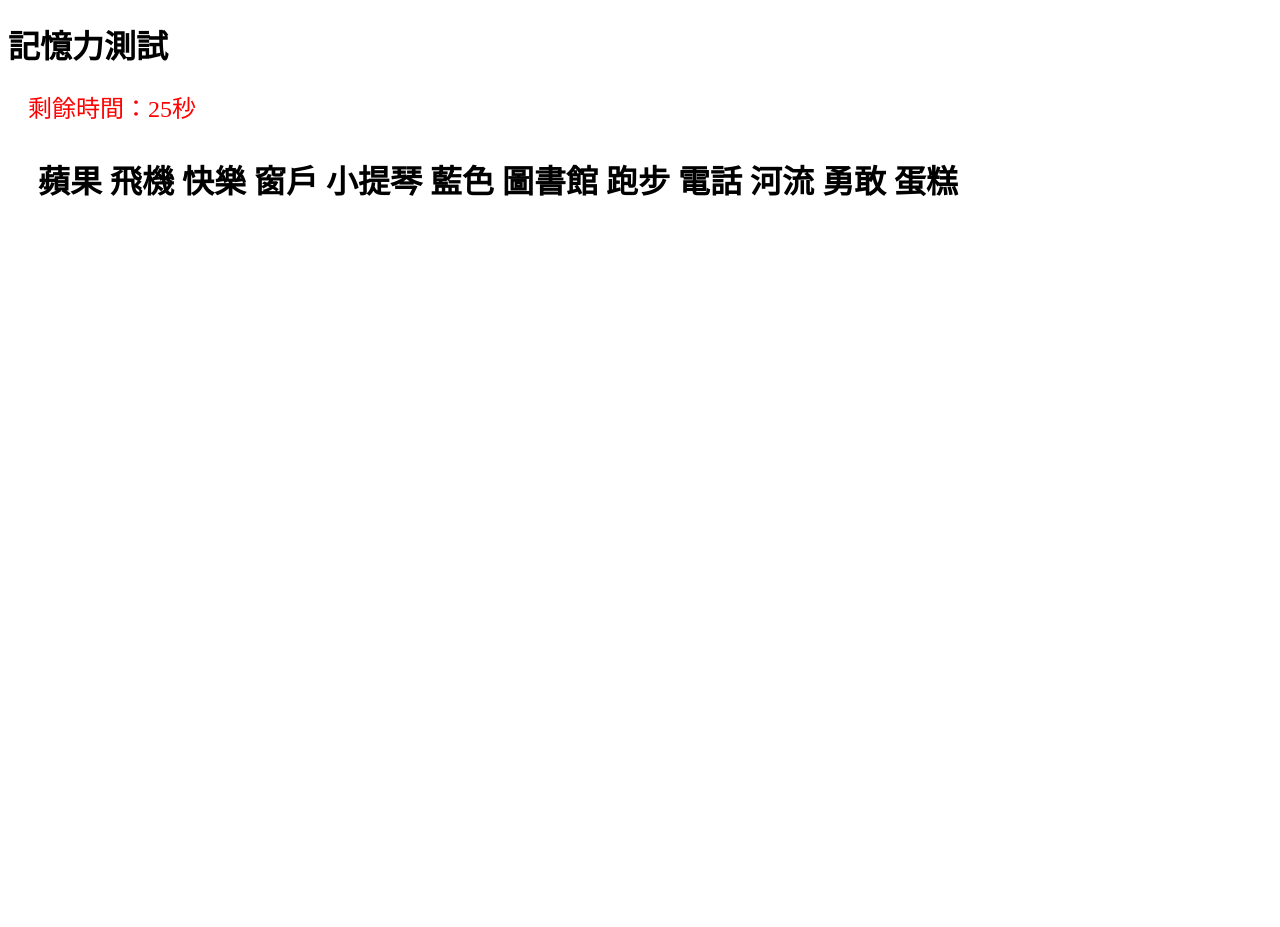
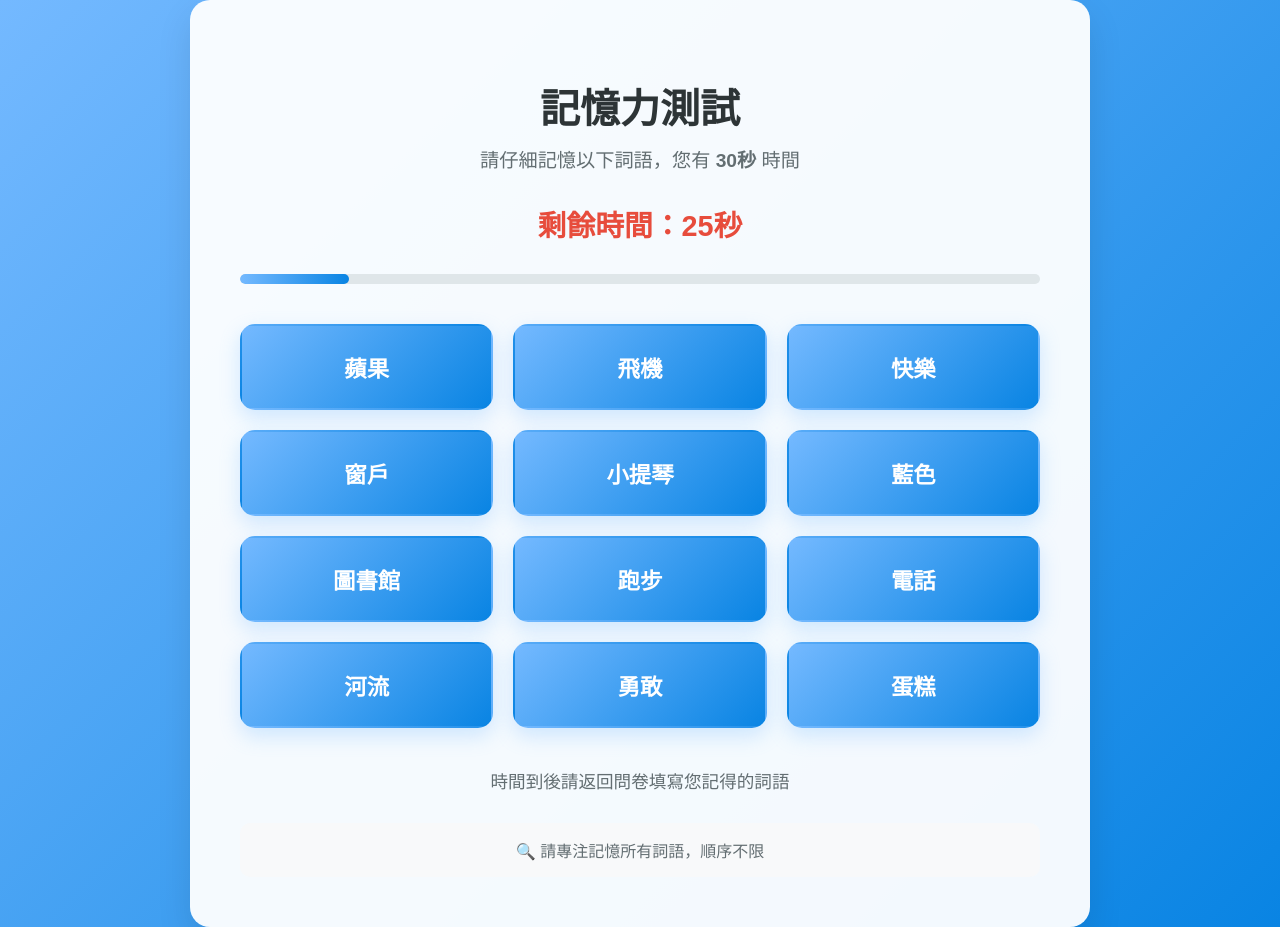
Before and after one commit to mmmacheuknam-cloud/memory-test, a plain HTML site: page index.html in a window 1280 px wide. Before the commit the page ends 800 px from the top, so only its background shows below. Drawn offline with Linux system fonts and the light colour scheme.

Commit message:
Update index.html

```diff
--- a/index.html
+++ b/index.html
@@ -3,28 +3,180 @@
 <head>
     <title>記憶力測試</title>
     <meta charset="utf-8">
+    <style>
+        body {
+            margin: 0;
+            padding: 0;
+            min-height: 100vh;
+            display: flex;
+            justify-content: center;
+            align-items: center;
+            background: linear-gradient(135deg, #74b9ff 0%, #0984e3 100%);
+            font-family: 'Arial', 'Microsoft JhengHei', sans-serif;
+        }
+
+        .container {
+            background: rgba(255, 255, 255, 0.95);
+            padding: 50px;
+            border-radius: 20px;
+            box-shadow: 0 15px 35px rgba(0, 0, 0, 0.1);
+            text-align: center;
+            max-width: 800px;
+            width: 90%;
+        }
+
+        h1 {
+            color: #2d3436;
+            font-size: 2.5em;
+            margin-bottom: 10px;
+            font-weight: bold;
+        }
+
+        .subtitle {
+            color: #636e72;
+            font-size: 1.2em;
+            margin-bottom: 30px;
+        }
+
+        #timer {
+            font-size: 1.8em;
+            color: #e74c3c;
+            margin: 25px 0;
+            font-weight: bold;
+        }
+
+        .words-grid {
+            display: grid;
+            grid-template-columns: repeat(3, 1fr);
+            gap: 20px;
+            margin: 40px 0;
+        }
+
+        .word-card {
+            background: linear-gradient(135deg, #74b9ff 0%, #0984e3 100%);
+            color: white;
+            padding: 25px 15px;
+            border-radius: 15px;
+            font-size: 1.4em;
+            font-weight: bold;
+            box-shadow: 0 8px 20px rgba(116, 185, 255, 0.3);
+            transition: all 0.3s ease;
+            border: 2px solid transparent;
+        }
+
+        .word-card:hover {
+            transform: translateY(-5px);
+            box-shadow: 0 12px 25px rgba(116, 185, 255, 0.4);
+            border: 2px solid #ffffff;
+        }
+
+        .progress-bar {
+            width: 100%;
+            height: 10px;
+            background: #dfe6e9;
+            border-radius: 5px;
+            margin: 30px 0;
+            overflow: hidden;
+        }
+
+        .progress {
+            height: 100%;
+            background: linear-gradient(90deg, #74b9ff, #0984e3);
+            width: 100%;
+            transition: width 1s linear;
+            border-radius: 5px;
+        }
+
+        .time-up {
+            color: #0984e3;
+            font-size: 2.5em;
+            margin: 30px 0;
+            font-weight: bold;
+        }
+
+        .instruction {
+            color: #636e72;
+            font-size: 1.1em;
+            margin-top: 20px;
+        }
+
+        .footer {
+            margin-top: 30px;
+            padding: 15px;
+            background: #f8f9fa;
+            border-radius: 10px;
+            color: #636e72;
+        }
+    </style>
 </head>
 <body>
-    <div id="app">
+    <div class="container">
         <h1>記憶力測試</h1>
-        <div id="timer" style="font-size: 24px; color: red; margin: 20px;">剩餘時間：30秒</div>
-        <div id="words" style="font-size: 32px; line-height: 1.8; font-weight: bold; margin: 30px;">
-            蘋果 飛機 快樂 窗戶 小提琴 藍色 圖書館 跑步 電話 河流 勇敢 蛋糕
+        <div class="subtitle">請仔細記憶以下詞語，您有 <strong>30秒</strong> 時間</div>
+
+        <div id="timer">剩餘時間：30秒</div>
+
+        <div class="progress-bar">
+            <div class="progress" id="progress"></div>
+        </div>
+
+        <div class="words-grid" id="wordsGrid">
+            <!-- 詞語會透過 JavaScript 動態生成 -->
+        </div>
+
+        <div class="instruction">時間到後請返回問卷填寫您記得的詞語</div>
+
+        <div class="footer">
+            🔍 請專注記憶所有詞語，順序不限
         </div>
     </div>
 
     <script>
+        const words = [
+            "蘋果", "飛機", "快樂",
+            "窗戶", "小提琴", "藍色",
+            "圖書館", "跑步", "電話",
+            "河流", "勇敢", "蛋糕"
+        ];
+
         let time = 30;
         const timerElement = document.getElementById('timer');
-        const wordsElement = document.getElementById('words');
+        const wordsGrid = document.getElementById('wordsGrid');
+        const progressElement = document.getElementById('progress');
+
+        // 生成詞語卡片
+        words.forEach(word => {
+            const wordCard = document.createElement('div');
+            wordCard.className = 'word-card';
+            wordCard.textContent = word;
+            wordsGrid.appendChild(wordCard);
+        });
 
         function updateTimer() {
             time--;
+
+            // 更新倒數計時顯示
             timerElement.textContent = `剩餘時間：${time}秒`;
 
+            // 更新進度條
+            const progressPercentage = (30 - time) / 30 * 100;
+            progressElement.style.width = progressPercentage + '%';
+
             if (time <= 0) {
-                wordsElement.innerHTML = '<div style="color: red; font-size: 36px;">時間到！請關閉頁面並返回問卷</div>';
+                // 時間到時的顯示
+                wordsGrid.innerHTML = `
+                    <div class="time-up">
+                        <div>⏰ 時間到！</div>
+                        <div style="font-size: 0.6em; margin-top: 20px; color: #636e72;">
+                            請關閉此視窗並返回問卷填寫答案
+                        </div>
+                    </div>
+                `;
                 timerElement.style.display = 'none';
+                document.querySelector('.progress-bar').style.display = 'none';
+                document.querySelector('.subtitle').style.display = 'none';
+                document.querySelector('.instruction').style.display = 'none';
+                document.querySelector('.footer').style.display = 'none';
             } else {
                 setTimeout(updateTimer, 1000);
             }
```
